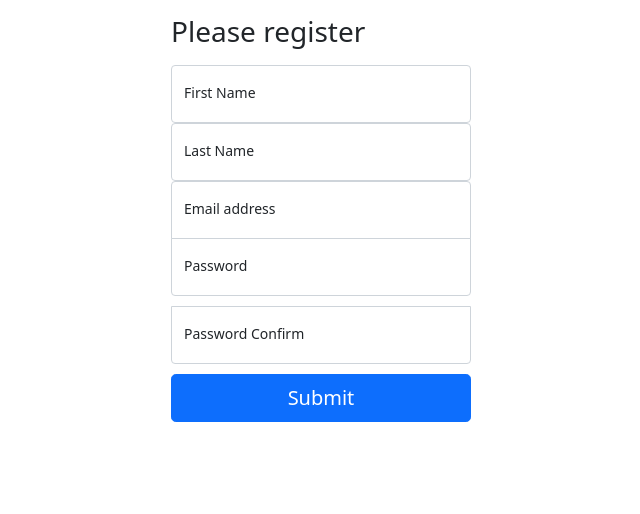
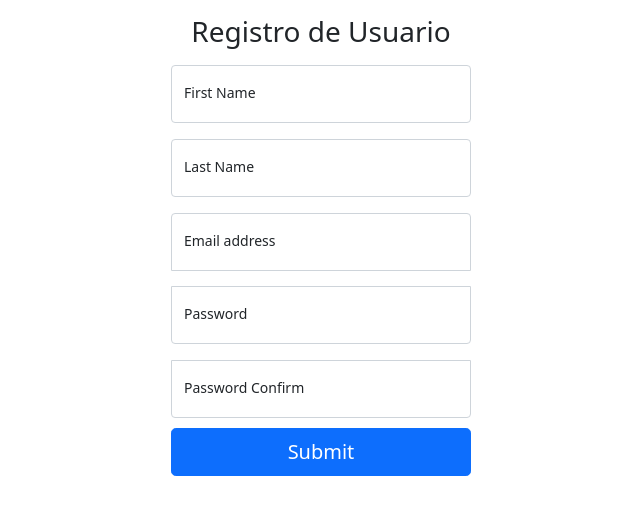
Before and after one commit to EmSanchezM/prizes, a Vue app in the folder frontend/: page /register in a window 1280 px wide. Shown: the top 514 px of the page, without its empty margins (319-959 px from the left). Built offline with nearby package versions, Linux system fonts and the light colour scheme.

Commit message:
form of register and login

```diff
--- a/frontend/src/views/Login.vue
+++ b/frontend/src/views/Login.vue
@@ -1,7 +1,7 @@
 <template>
-  <main class="form-signin">
+  <main class="form-signin mt-4">
     <form @submit.prevent="submit">
-      <h1 class="h3 mb-3 fw-normal">Please sign in</h1>
+      <h1 class="h3 mb-3 fw-normal text-center">Inicia Sesion</h1>
 
       <div class="form-floating">
         <input
--- a/frontend/src/views/Register.vue
+++ b/frontend/src/views/Register.vue
@@ -1,27 +1,27 @@
 <template>
   <main class="form-signin">
     <form @submit.prevent="submit">
-      <h1 class="h3 mb-3 fw-normal">Please register</h1>
+      <h1 class="h3 mb-3 fw-normal text-center">Registro de Usuario</h1>
 
-      <div class="form-floating">
+      <div class="form-floating mb-3">
         <input
-          v-model="first_name"
+          v-model="name"
           class="form-control"
           placeholder="First Name"
         />
         <label>First Name</label>
       </div>
 
-      <div class="form-floating">
+      <div class="form-floating mb-3">
         <input
-          v-model="last_name"
+          v-model="lastName"
           class="form-control"
           placeholder="Last Name"
         />
         <label>Last Name</label>
       </div>
 
-      <div class="form-floating">
+      <div class="form-floating mb-3">
         <input
           v-model="email"
           type="email"
@@ -31,7 +31,7 @@
         <label>Email address</label>
       </div>
 
-      <div class="form-floating">
+      <div class="form-floating mb-3">
         <input
           v-model="password"
           type="password"
@@ -43,7 +43,7 @@
 
       <div class="form-floating">
         <input
-          v-model="password_confirm"
+          v-model="passwordConfirm"
           type="password"
           class="form-control"
           placeholder="Password Confirm"
@@ -62,21 +62,21 @@ export default {
   name: "Register",
   data() {
     return {
-      first_name: "",
-      last_name: "",
+      name: "",
+      lastName: "",
       email: "",
       password: "",
-      password_confirm: "",
+      passwordConfirm: "",
     };
   },
   methods: {
     async submit() {
       await axios.post("register", {
-        first_name: this.first_name,
-        last_name: this.last_name,
+        name: this.name,
+        lastName: this.lastName,
         email: this.email,
         password: this.password,
-        password_confirm: this.password_confirm,
+        passwordConfirm: this.passwordConfirm,
       });
       await this.$router.push("/login");
     },
```
